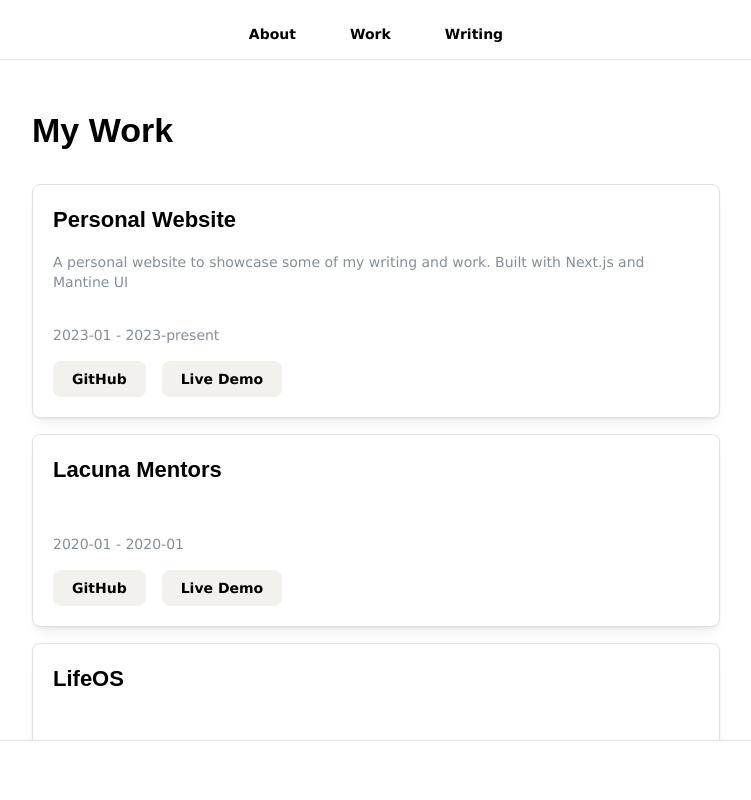
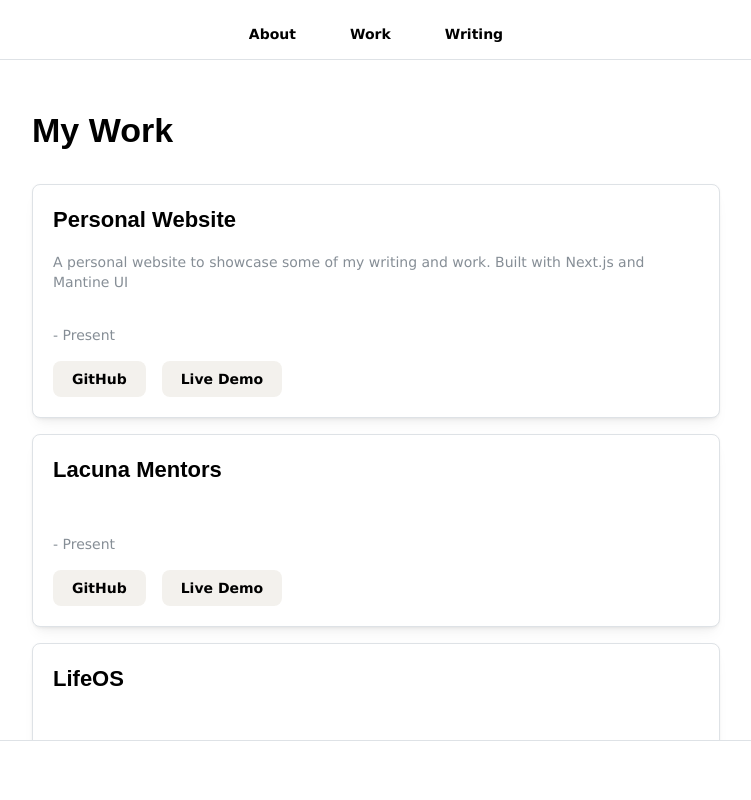
Before and after one commit to chrischo360/portfolio, a Next.js app: page /work in a window 1280 px wide. Shown: the top 800 px of the page, without its empty margins (264-1015 px from the left). Built offline with nearby package versions, Linux system fonts and the light colour scheme.

Commit message:
feat: change dates

```diff
--- a/data/work.ts
+++ b/data/work.ts
@@ -9,8 +9,8 @@ export const projects: Project[] = [
     technologies: [],
     githubUrl: 'https://github.com/chrischo360/portfolio',
     liveUrl: 'https://yourwebsite.com',
-    startDate: '2023-01',
-    endDate: '2023-present',
+    startDate: '',
+    endDate: '',
   },
   {
     id: '2',
@@ -19,8 +19,8 @@ export const projects: Project[] = [
     technologies: [],
     githubUrl: 'https://github.com/chrischo360/lacuna',
     liveUrl: 'https://lacuna-six.vercel.app',
-    startDate: '2020-01',
-    endDate: '2020-01',
+    startDate: '',
+    endDate: '',
   },
   {
     id: '3',
@@ -28,8 +28,8 @@ export const projects: Project[] = [
     description: '',
     technologies: [],
     githubUrl: '',
-    startDate: '2020-01',
-    endDate: '2020-01',
+    startDate: '',
+    endDate: '',
   },
   {
     id: '4',
```
Also changed, not shown: 2 other files (tests, documents, lock files or other folders).
